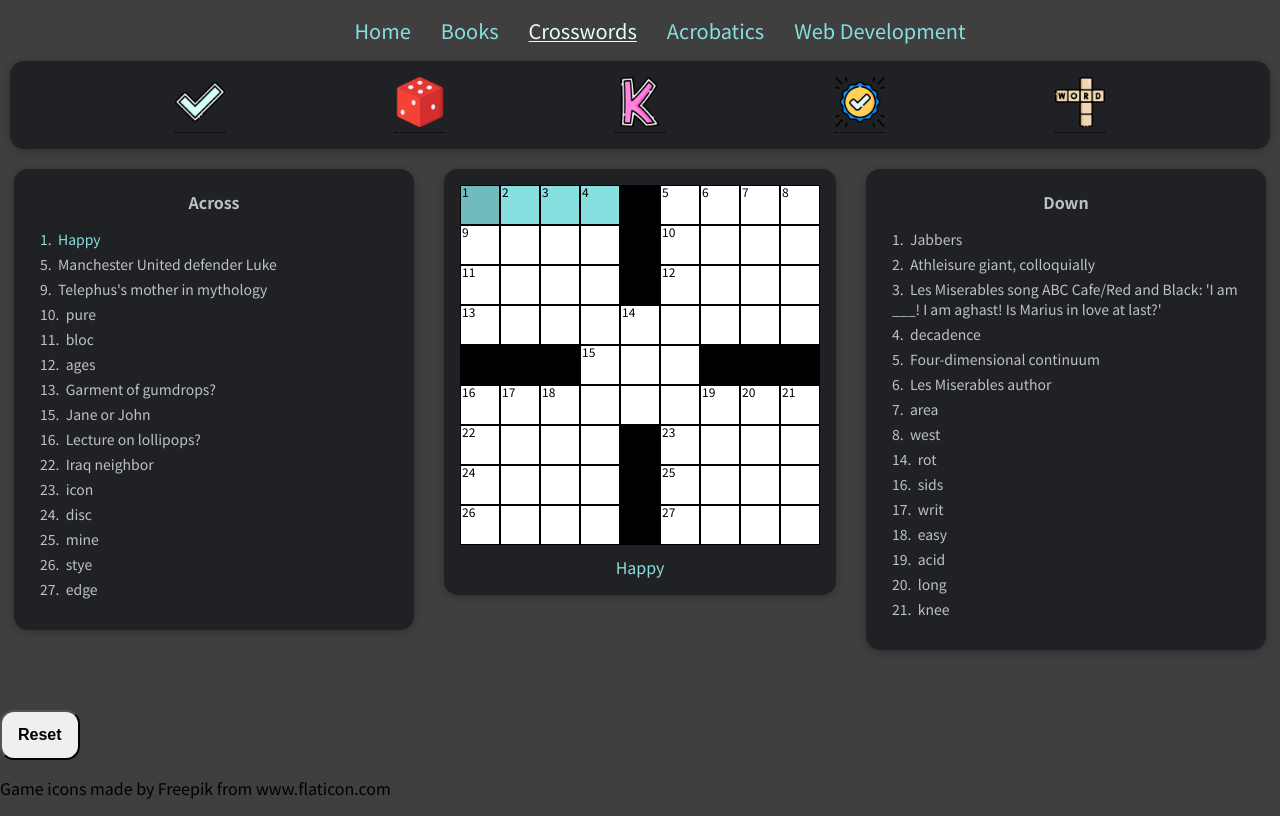
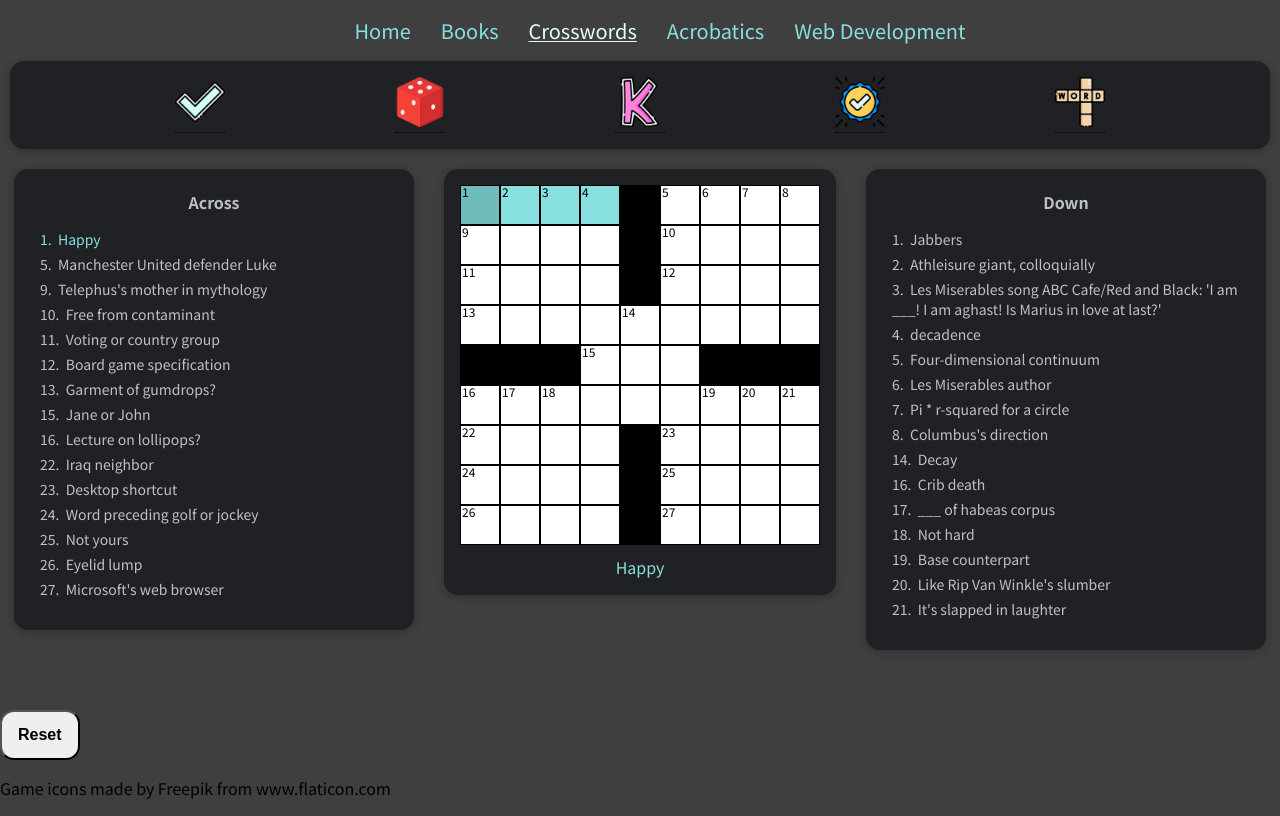
Before and after one commit to bka04/bka, a React (Create React App) app: page /crosswords in a window 1280 px wide. Built offline with nearby package versions, Linux system fonts and the light colour scheme.

Commit message:
Finish clues for 9x9 grid

```diff
--- a/src/pages/Crosswords.js
+++ b/src/pages/Crosswords.js
@@ -7,18 +7,18 @@ const ACROSSCLUES = [
   { number: 1, text: "Happy" },
   { number: 5, text: "Manchester United defender Luke" },
   { number: 9, text: "Telephus's mother in mythology" },
-  { number: 10, text: "pure" },
-  { number: 11, text: "bloc" },
-  { number: 12, text: "ages" },
+  { number: 10, text: "Free from contaminant" },
+  { number: 11, text: "Voting or country group" },
+  { number: 12, text: "Board game specification" },
   { number: 13, text: "Garment of gumdrops?" },
   { number: 15, text: "Jane or John" },
   { number: 16, text: "Lecture on lollipops?" },
   { number: 22, text: "Iraq neighbor" },
-  { number: 23, text: "icon" },
-  { number: 24, text: "disc" },
-  { number: 25, text: "mine" },
-  { number: 26, text: "stye" },
-  { number: 27, text: "edge" }
+  { number: 23, text: "Desktop shortcut" },
+  { number: 24, text: "Word preceding golf or jockey" },
+  { number: 25, text: "Not yours" },
+  { number: 26, text: "Eyelid lump" },
+  { number: 27, text: "Microsoft's web browser" }
 ];
 
 const DOWNCLUES = [
@@ -28,15 +28,15 @@ const DOWNCLUES = [
   { number: 4, text: "decadence" },
   { number: 5, text: "Four-dimensional continuum" },
   { number: 6, text: "Les Miserables author" },
-  { number: 7, text: "area" },
-  { number: 8, text: "west" },
-  { number: 14, text: "rot" },
-  { number: 16, text: "sids" },
-  { number: 17, text: "writ" },
-  { number: 18, text: "easy" },
-  { number: 19, text: "acid" },
-  { number: 20, text: "long" },
-  { number: 21, text: "knee" }
+  { number: 7, text: "Pi * r-squared for a circle" },
+  { number: 8, text: "Columbus's direction" },
+  { number: 14, text: "Decay" },
+  { number: 16, text: "Crib death" },
+  { number: 17, text: "___ of habeas corpus" },
+  { number: 18, text: "Not hard" },
+  { number: 19, text: "Base counterpart" },
+  { number: 20, text: "Like Rip Van Winkle's slumber" },
+  { number: 21, text: "It's slapped in laughter" }
 ];
 
 // const ANSWERTEXT = 'reactarguepairsisletdeeds';
```
